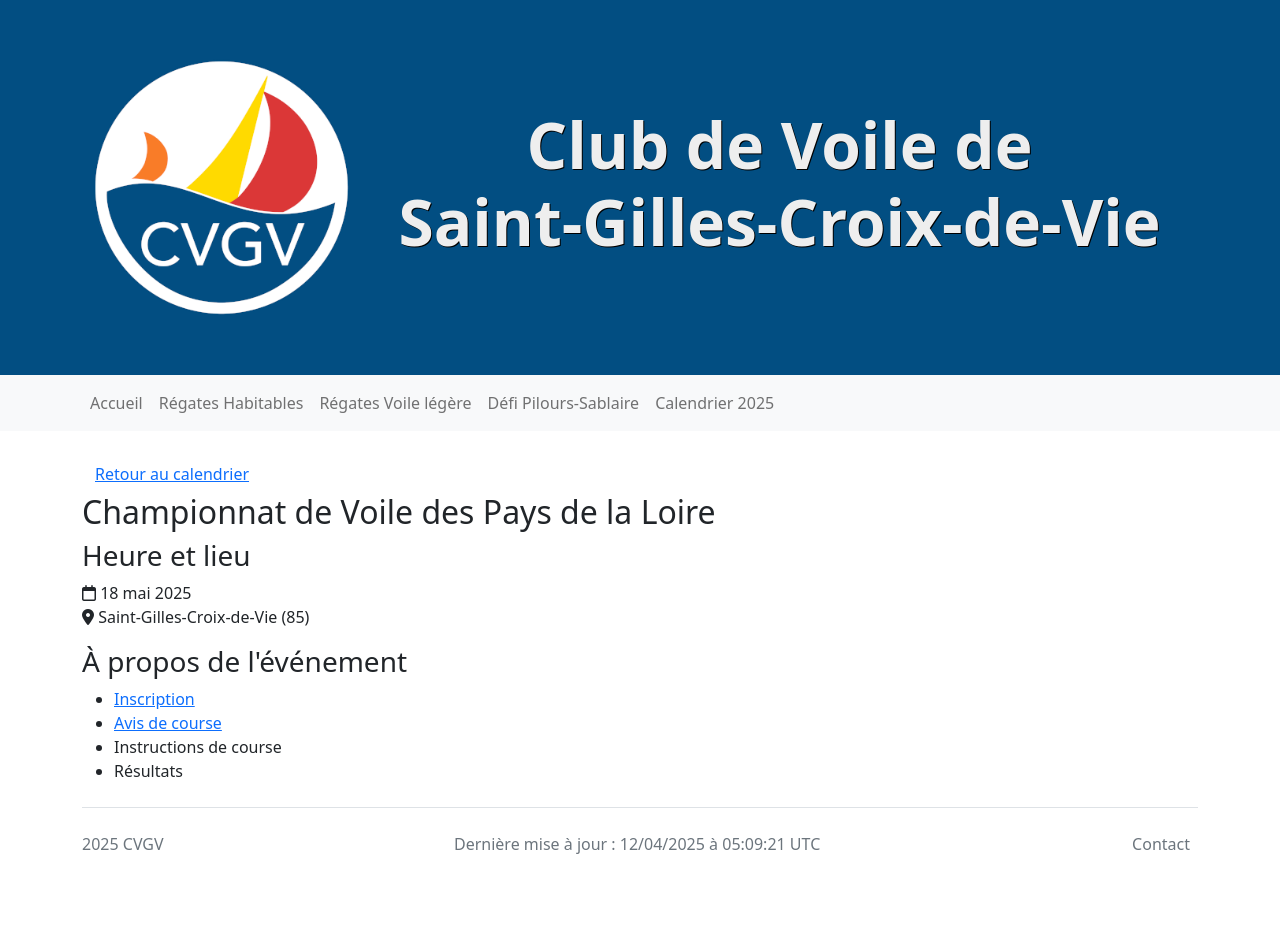
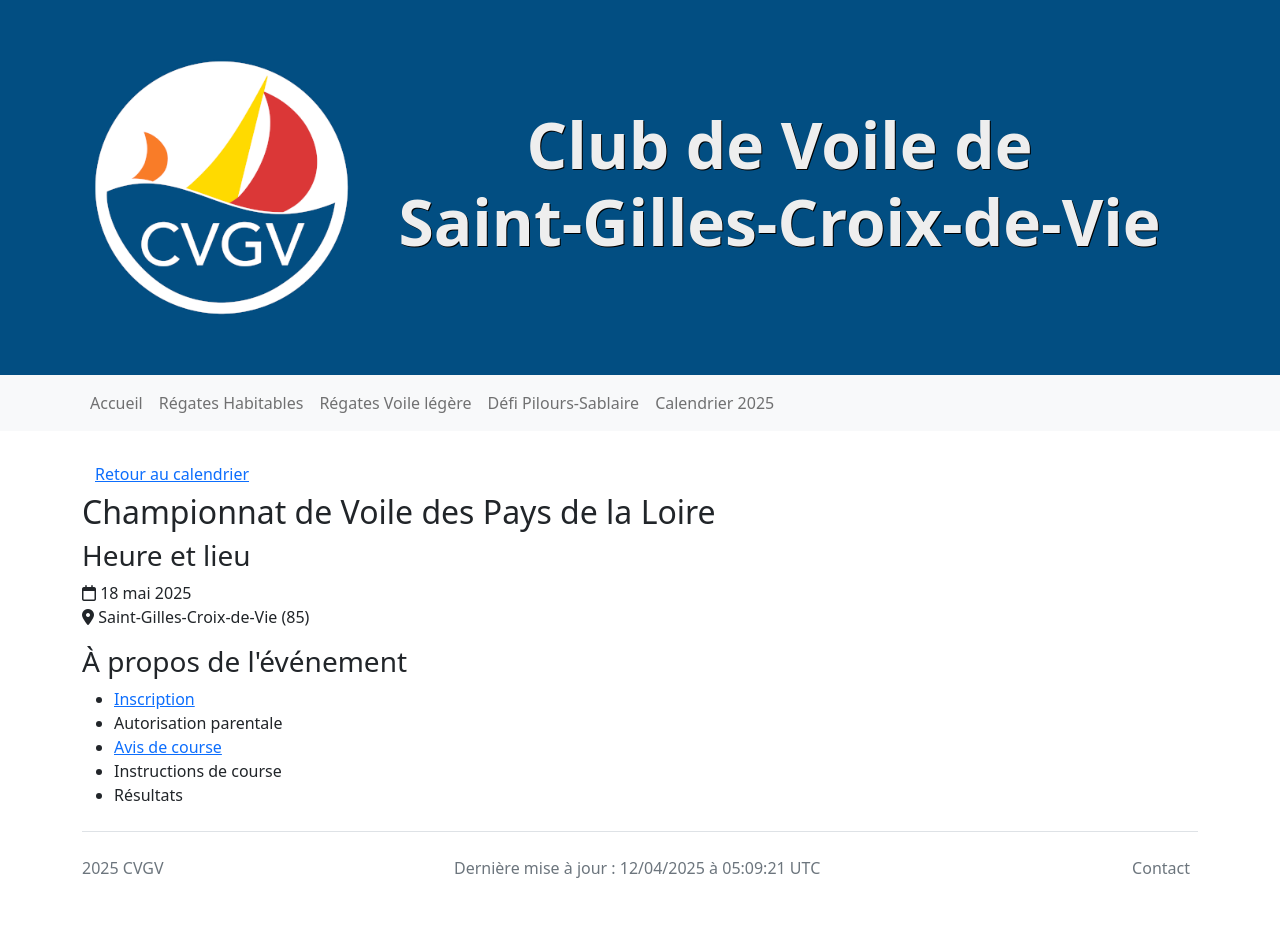
Before and after one commit to cvgv-asso/cvgv-asso.github.io, a Jekyll site: the page built from regate-voile-legere/18-mai-2025.html, in a window 1280 px wide. Built offline with Jekyll 4.4.1, drawn with Linux system fonts in a browser that asks for light colours; nearby versions of some CDN libraries; comment, search, counter and statistics services are not loaded; before the commit the page ends 904 px from its top, so only the background shows below that.

Commit message:
Pre-shot autorisation parentale

```diff
--- a/regate-voile-legere/18-mai-2025.html
+++ b/regate-voile-legere/18-mai-2025.html
@@ -27,6 +27,7 @@
                 >Inscription</a
             >
         </li>
+        <li>Autorisation parentale</li>
         <li>
             <a href="/assets/documents/AC_Régionale_18_Mai_2025.pdf"
                 >Avis de course</a
```
